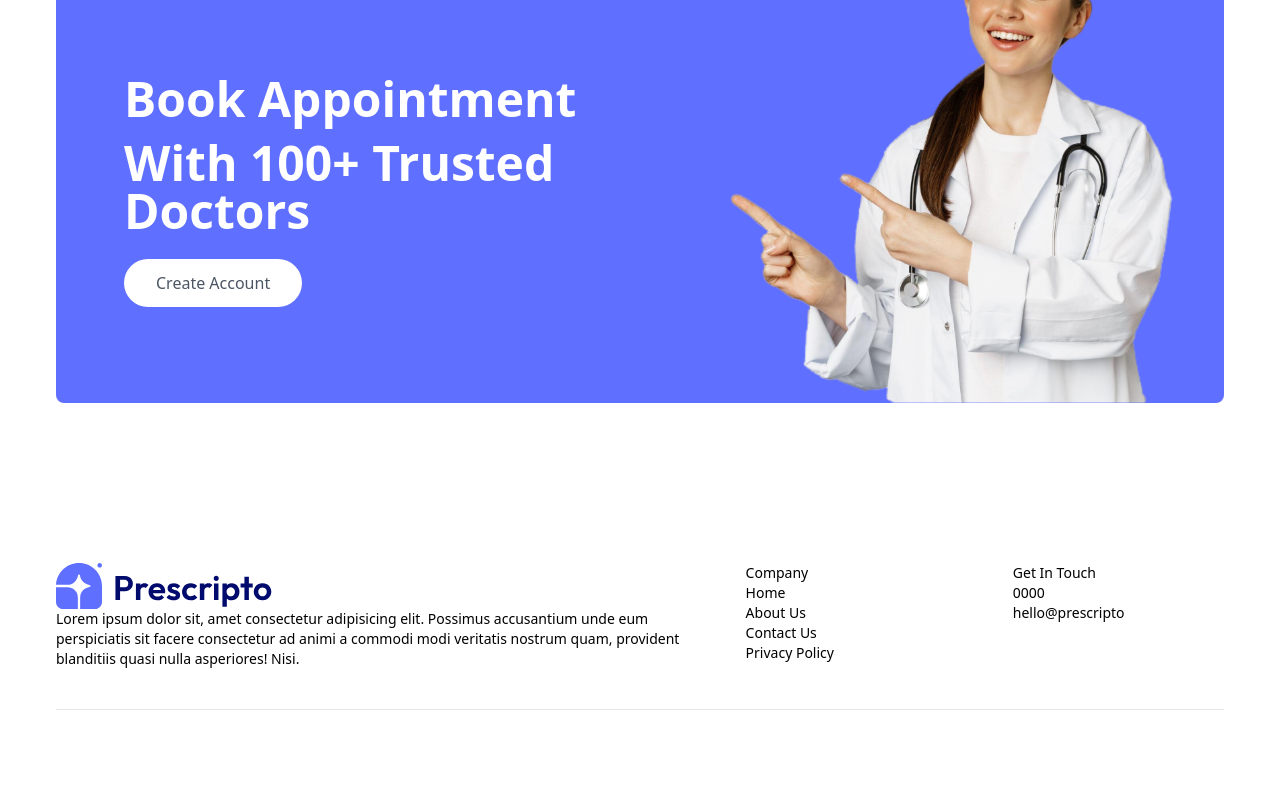
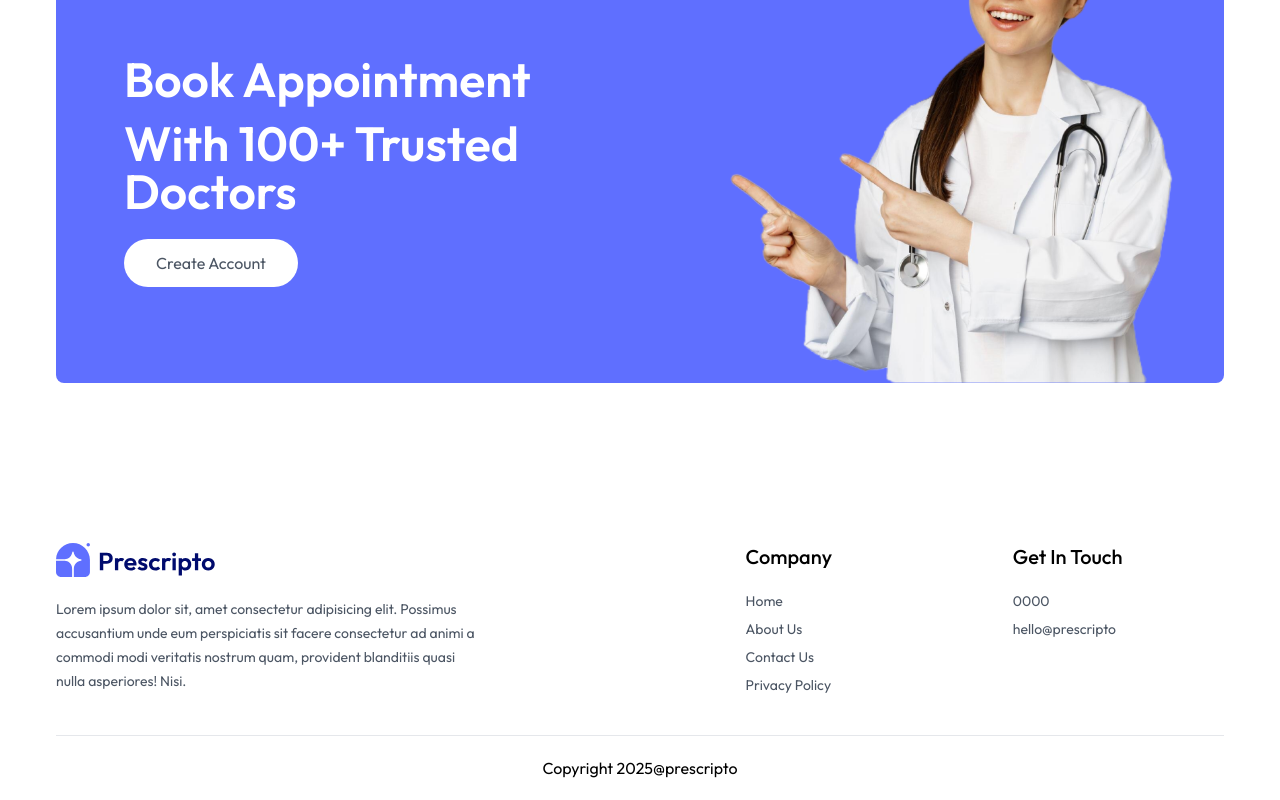
Before and after one commit to Iamhadeh/Doctor-apointment-booking-website-fullstack, a React (Vite) app: page / in a window 1280 px wide. Shown: the part 1928-2728 px from the top of the page. Before the commit the page ends 2638 px from the top, so only its background shows below. Built offline with nearby package versions, Linux system fonts and the light colour scheme.

Commit message:
homepage complete

```diff
--- a/src/components/Footer.jsx
+++ b/src/components/Footer.jsx
@@ -7,16 +7,16 @@ const Footer = () => {
         <div className='flex flex-col sm:grid grid-cols-[3fr_1fr_1fr] gap-14 my-10 mt-40 text-sm'>
             {/* left side */}
             <div>
-                <img src={assets.logo} alt="" />
-                <p>Lorem ipsum dolor sit, amet consectetur adipisicing elit. Possimus accusantium unde eum perspiciatis sit facere consectetur ad animi a commodi modi veritatis nostrum quam, provident blanditiis quasi nulla asperiores! Nisi.</p>
+                <img className='mb-5 w-40' src={assets.logo} alt="" />
+                <p className='w-full md:w-2/3 text-gray-600 leading-6'>Lorem ipsum dolor sit, amet consectetur adipisicing elit. Possimus accusantium unde eum perspiciatis sit facere consectetur ad animi a commodi modi veritatis nostrum quam, provident blanditiis quasi nulla asperiores! Nisi.</p>
 
             </div>
 
 
             {/* center section  */}
-            <div>
-                <p>Company</p>
-                <ul>
+            <div className=''>
+                <p className='text-xl font-medium mb-5'>Company</p>
+                <ul className='flex flex-col gap-2 text-gray-600'>
                     <li>Home</li>
                     <li>About Us</li>
                     <li>Contact Us</li>
@@ -26,8 +26,8 @@ const Footer = () => {
 
             {/* right side  */}
             <div>
-                <p>Get In Touch</p>
-                <ul>
+                <p className='text-xl font-medium mb-5'>Get In Touch</p>
+                <ul className='flex flex-col gap-2 text-gray-600'>
                     <li>0000</li>
                     <li>hello@prescripto</li>
                 </ul>
@@ -37,7 +37,7 @@ const Footer = () => {
         {/* copyright text */}
         <div>
             <hr />
-            <p></p>
+            <p className='py-5 text-center'> Copyright 2025@prescripto </p>
         </div>
 
     </div>
--- a/src/index.css
+++ b/src/index.css
@@ -1,9 +1,15 @@
 
+
+@import url('https://fonts.googleapis.com/css2?family=Outfit:wght@100..900&display=swap');
 
 @tailwind base;
 @tailwind components;
 @tailwind utilities;
 
+
+* {
+    font-family: outfit;
+}
 
 
 .active hr {
```
